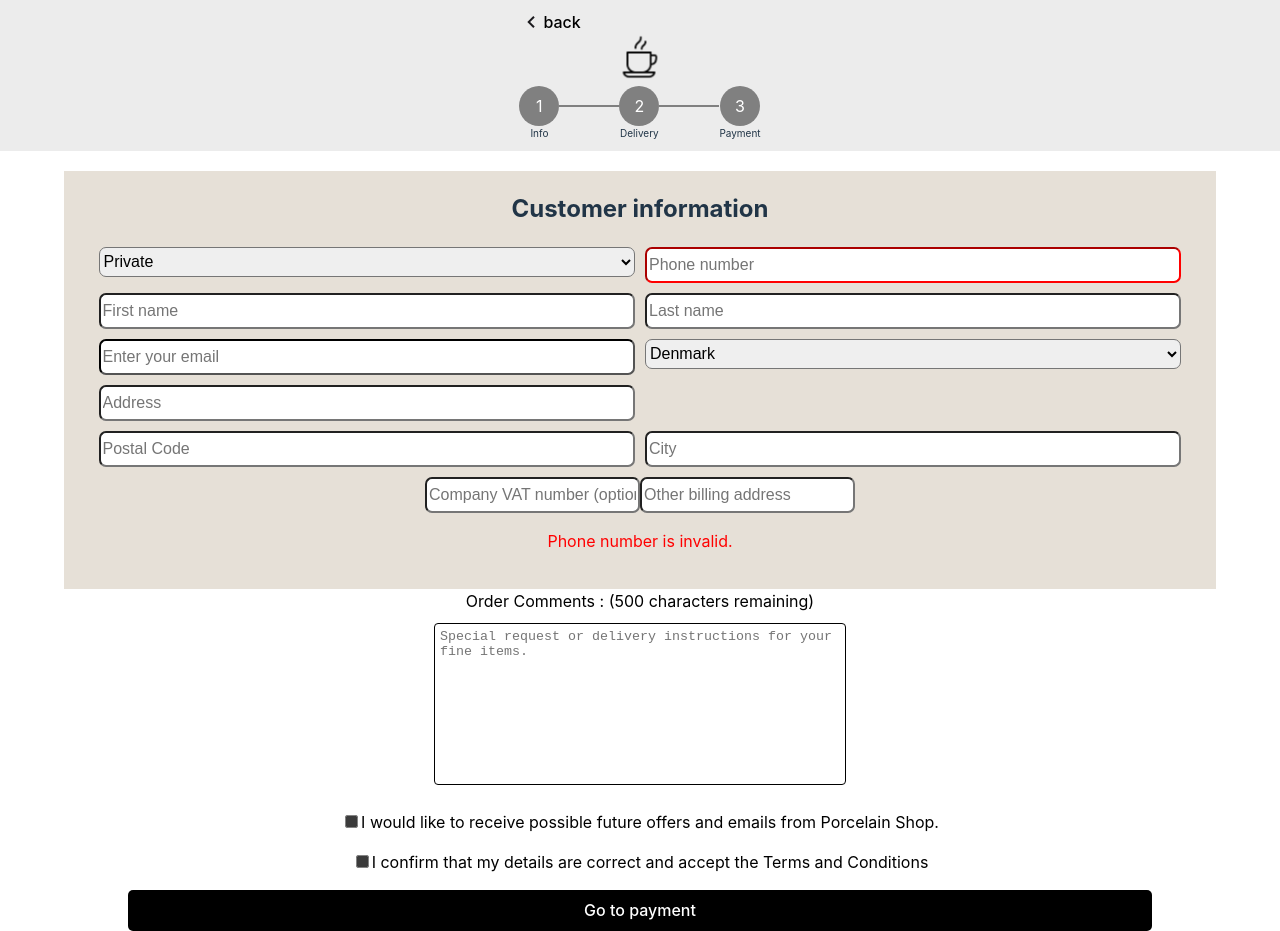
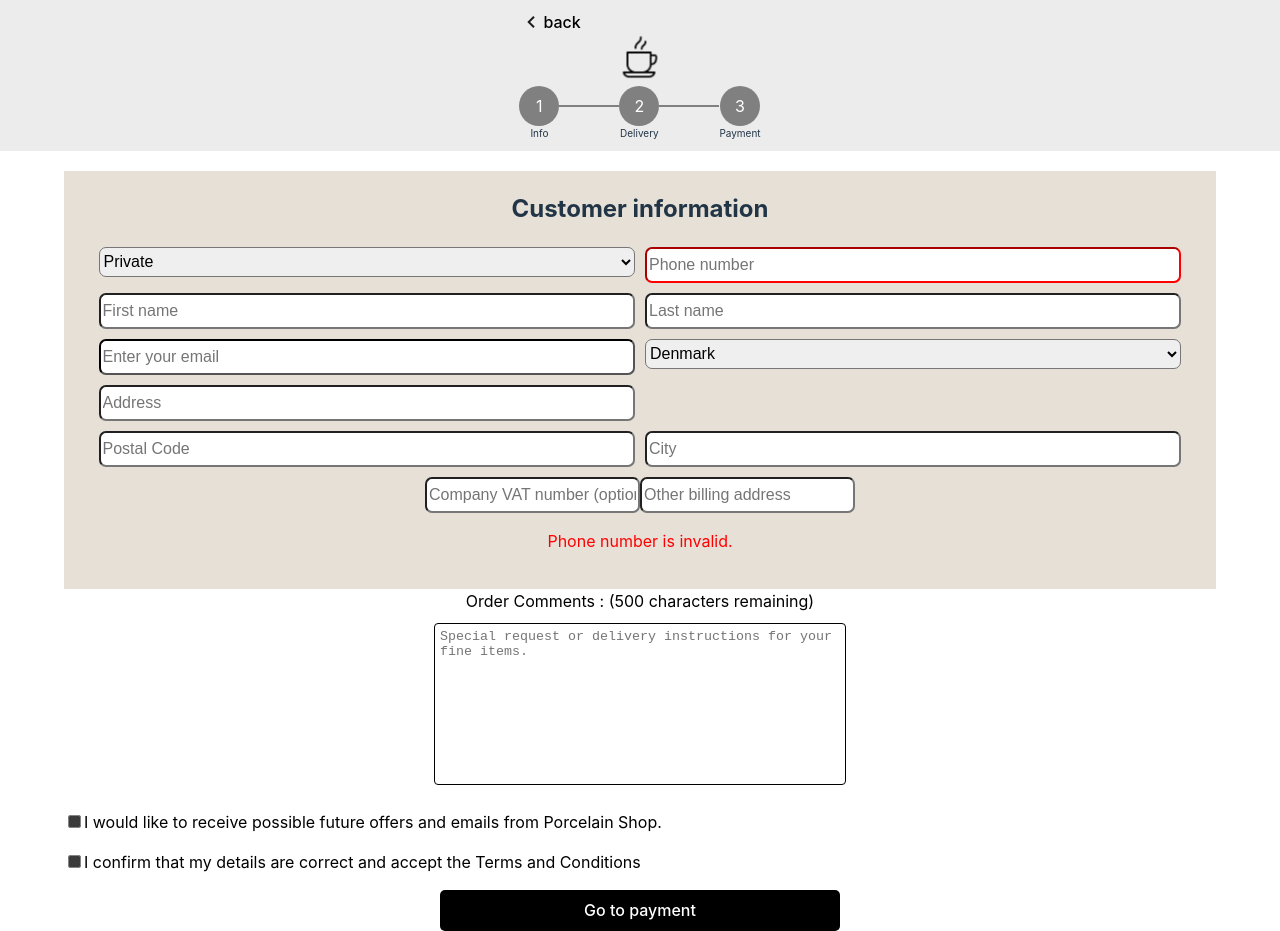
Before and after one commit to Johansogaard/frontend, a React (Vite) app: page /checkout in a window 1280 px wide. Built offline with nearby package versions, Linux system fonts and the light colour scheme; no server answers.

Commit message:
Update CSS styles for checkout page

```diff
--- a/src/checkoutPage/checkoutPage.css
+++ b/src/checkoutPage/checkoutPage.css
@@ -20,6 +20,7 @@
   color-scheme: dark;
   margin-bottom: 10px; /* Styling, looks more clean */
   margin-top: 15px;
+  width: 90%;
 }
 .checkout-checkboxTerm label {
   display: inline-block;
@@ -28,6 +29,7 @@
   margin-top: 5px;
   margin-bottom: 15px;
   border: 1px solid transparent; /* standard color*/
+  width: 90%;
 }
 
 .error-message {
@@ -37,7 +39,7 @@
   border-color: red; /* UX add on for error. */
 }
 .checkbox-commentWrapper {
-  width: 80%;
+  width: 90%;
   max-width: 400px;
   height: auto;
   margin: 0 auto;
--- a/src/shopping-cart/shoppingCartPage.css
+++ b/src/shopping-cart/shoppingCartPage.css
@@ -69,7 +69,8 @@ root {
   align-items: center;
 }
 .checkout-button {
-  width: 80%;
+  width: 90%;
+  max-width: 400px;
   background-color: black;
 
   color: black;
```
